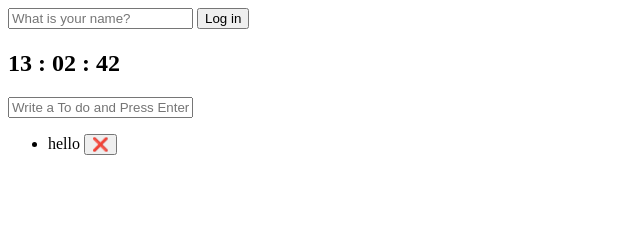
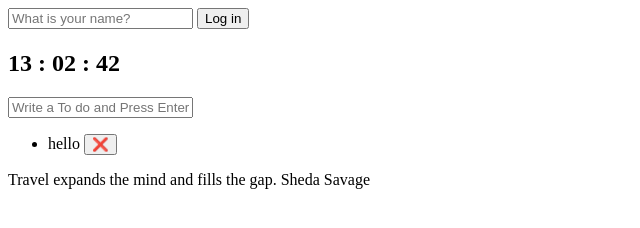
Before and after one commit to sy-hann/Chrome_app, a plain HTML site: page index.html in a window 1280 px wide. Shown: the whole page, without its empty margins (0-640 px from the left). Drawn offline with Linux system fonts and the light colour scheme.

Commit message:
Random Quotes

```diff
--- a/index.html
+++ b/index.html
@@ -33,10 +33,17 @@
         </li>
     </ul>
 
+    <!-- quotes -->
+    <div id="quote">
+        <span></span>
+        <span></span>
+    </div>
+
 
 
     <script src="/js/greetings.js"></script>
     <script src="/js/clock.js"></script>
     <script src="/js/todo.js"></script>
+    <script src="/js/quotes.js"></script>
 </body>
 </html>
--- /dev/null
+++ b/js/quotes.js
@@ -0,0 +1,49 @@
+const quotes = [
+    {
+        quote: "The way to get started is to quit talking and begin doing.",
+        author: "Walt Disney",
+    },
+    {
+        quote: "Life is what happens when you're busy making other plans.",
+        author: "John Lennon",
+    },
+    {
+        quote: "The world is a book and those who do not travel read only one page.",
+        author: "Saint Augustine",
+    },
+    {
+        quote: "Life is either a daring adventure or nothing at all.",
+        author: "Helen Keller",
+    },
+    {
+        quote: "To Travel is to Live",
+        author: "Hans Christian Andersen",
+    },
+    {
+        quote: "Only a life lived for others is a life worthwhile.",
+        author: "Albert Einstein",
+    },
+    {
+        quote: "You only live once, but if you do it right, once is enough.",
+        author: "Mae West",
+    },
+    {
+        quote: "Never go on trips with anyone you do ntot love.",
+        author: "Hemmingway",
+    },
+    {
+        quote: "We wander for distraction, but we travel for fulfilment.",
+        author: "Hilaire Belloc",
+    },
+    {
+        quote: "Travel expands the mind and fills the gap.",
+        author: "Sheda Savage",
+    }
+]
+
+const quote = document.querySelector('#quote span:first-child');
+const author = document.querySelector('#quote span:last-child');
+const todaysQuote = quotes[Math.floor(Math.random() * quotes.length)];
+
+quote.innerText = todaysQuote.quote;
+author.innerText = todaysQuote.author
```
